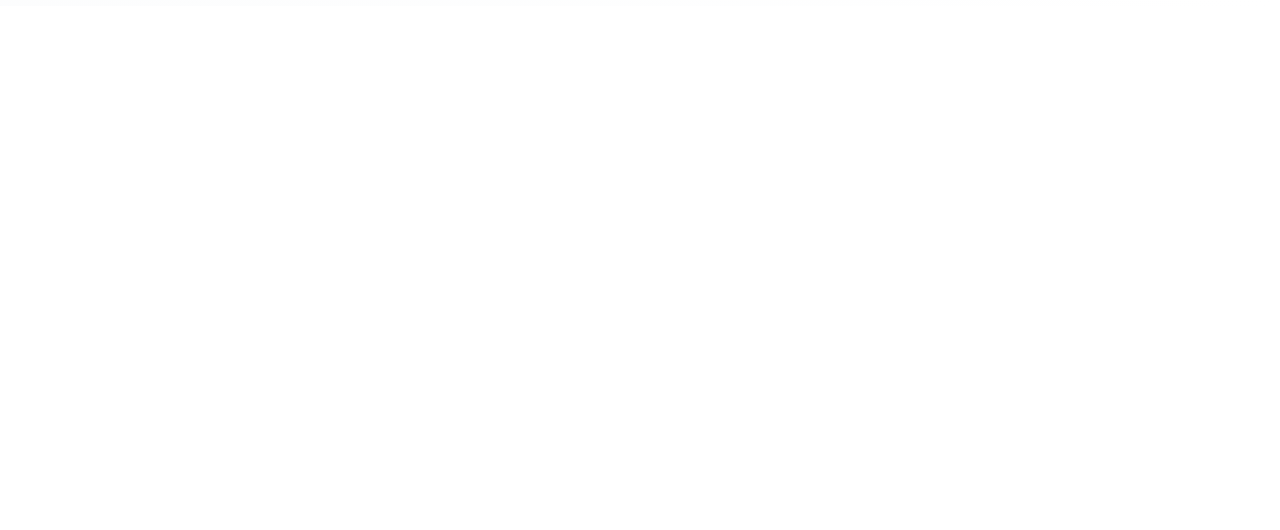
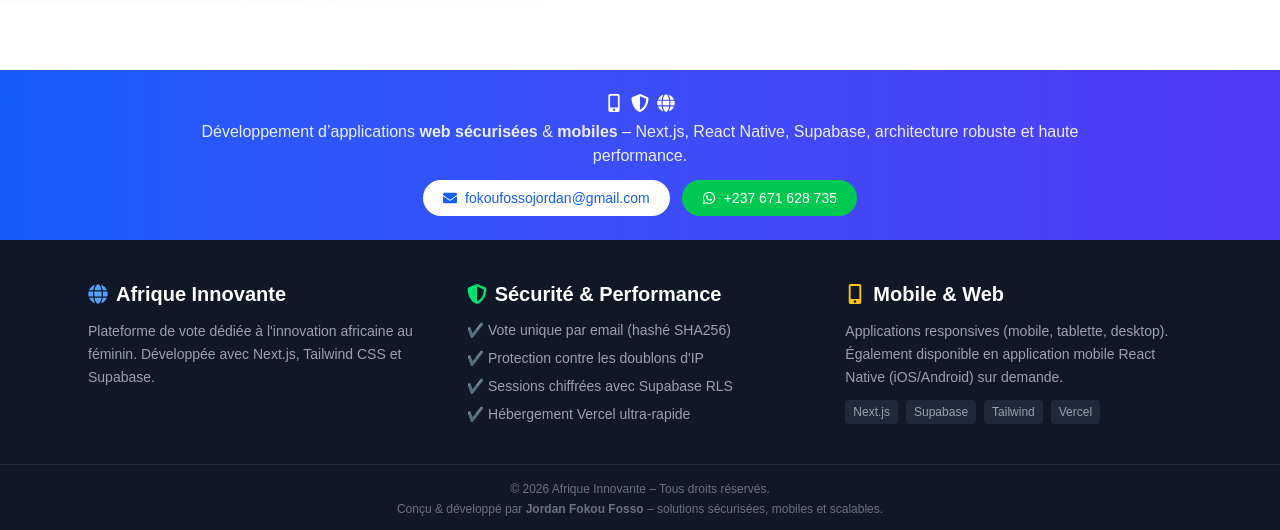
Before and after one commit to udcw/Afrique_Innovante, a Next.js app: page / in a window 1280 px wide. Shown: the part 1933-2463 px from the top of the page. Before the commit the page ends 1939 px from the top, so only its background shows below. Built offline with nearby package versions, Linux system fonts and the light colour scheme; no server answers; the database is empty.

Commit message:
mis a jour  clasement vote drapeau pays des candidats

```diff
--- a/app/layout.tsx
+++ b/app/layout.tsx
@@ -3,6 +3,8 @@ import { Geist, Geist_Mono } from "next/font/google";
 import "./globals.css";
 import Navbar from "@/components/Navbar";
 import SocialLinks from "@/components/SocialLinks";
+import Footer from '@/components/Footer'
+
 
 const geistSans = Geist({ variable: "--font-geist-sans", subsets: ["latin"] });
 const geistMono = Geist_Mono({ variable: "--font-geist-mono", subsets: ["latin"] });
@@ -18,6 +20,7 @@ export default function RootLayout({ children }: { children: React.ReactNode })
       <body className="min-h-full flex flex-col">
         <Navbar />
         <main className="flex-1">{children}</main>
+        <Footer />
         <SocialLinks />
       </body>
     </html>
--- /dev/null
+++ b/components/Footer.tsx
@@ -0,0 +1,85 @@
+'use client'
+
+import { FaShieldAlt, FaMobileAlt, FaGlobe, FaHeart, FaEnvelope, FaWhatsapp } from 'react-icons/fa'
+
+export default function Footer() {
+  return (
+    <footer className="bg-gray-900 text-white mt-16">
+      {/* Bandeau promotionnel (votre pub) */}
+      <div className="bg-gradient-to-r from-blue-600 to-indigo-600 py-6 px-4 text-center">
+        <div className="max-w-4xl mx-auto">
+          <p className="text-lg font-semibold mb-2 flex items-center justify-center gap-2">
+            <FaMobileAlt /> <FaShieldAlt /> <FaGlobe />
+          </p>
+          <p className="text-sm md:text-base opacity-90">
+            Développement d’applications <strong>web sécurisées</strong> & <strong>mobiles</strong> –
+            Next.js, React Native, Supabase, architecture robuste et haute performance.
+          </p>
+          <div className="flex flex-wrap justify-center gap-3 mt-3">
+            <a
+              href="mailto:fokoufossojordan@gmail.com"
+              className="inline-flex items-center gap-2 bg-white text-blue-600 px-5 py-2 rounded-full font-medium text-sm hover:bg-gray-100 transition"
+            >
+              <FaEnvelope /> fokoufossojordan@gmail.com
+            </a>
+            <a
+              href="https://wa.me/237671628735"
+              target="_blank"
+              rel="noopener noreferrer"
+              className="inline-flex items-center gap-2 bg-green-500 text-white px-5 py-2 rounded-full font-medium text-sm hover:bg-green-600 transition"
+            >
+              <FaWhatsapp /> +237 671 628 735
+            </a>
+          </div>
+        </div>
+      </div>
+
+      {/* Contenu classique du footer */}
+      <div className="max-w-6xl mx-auto px-6 py-10 grid grid-cols-1 md:grid-cols-3 gap-8">
+        <div>
+          <h3 className="text-xl font-bold mb-3 flex items-center gap-2">
+            <FaGlobe className="text-blue-400" /> Afrique Innovante
+          </h3>
+          <p className="text-gray-400 text-sm leading-relaxed">
+            Plateforme de vote dédiée à l'innovation africaine au féminin.
+            Développée avec Next.js, Tailwind CSS et Supabase.
+          </p>
+        </div>
+        <div>
+          <h3 className="text-xl font-bold mb-3 flex items-center gap-2">
+            <FaShieldAlt className="text-green-400" /> Sécurité & Performance
+          </h3>
+          <ul className="space-y-2 text-sm text-gray-400">
+            <li>✔️ Vote unique par email (hashé SHA256)</li>
+            <li>✔️ Protection contre les doublons d'IP</li>
+            <li>✔️ Sessions chiffrées avec Supabase RLS</li>
+            <li>✔️ Hébergement Vercel ultra-rapide</li>
+          </ul>
+        </div>
+        <div>
+          <h3 className="text-xl font-bold mb-3 flex items-center gap-2">
+            <FaMobileAlt className="text-yellow-400" /> Mobile & Web
+          </h3>
+          <p className="text-gray-400 text-sm leading-relaxed">
+            Applications responsives (mobile, tablette, desktop).
+            Également disponible en application mobile React Native (iOS/Android) sur demande.
+          </p>
+          <div className="mt-3 flex flex-wrap gap-2 text-gray-400 text-xs">
+            <span className="bg-gray-800 px-2 py-1 rounded">Next.js</span>
+            <span className="bg-gray-800 px-2 py-1 rounded">Supabase</span>
+            <span className="bg-gray-800 px-2 py-1 rounded">Tailwind</span>
+            <span className="bg-gray-800 px-2 py-1 rounded">Vercel</span>
+          </div>
+        </div>
+      </div>
+
+      <div className="border-t border-gray-800 py-4 text-center text-gray-500 text-xs">
+        <p>&copy; {new Date().getFullYear()} Afrique Innovante – Tous droits réservés.</p>
+        <p className="mt-1">
+          Conçu & développé par <strong>Jordan Fokou Fosso</strong> –
+          solutions sécurisées, mobiles et scalables.
+        </p>
+      </div>
+    </footer>
+  )
+}
```
